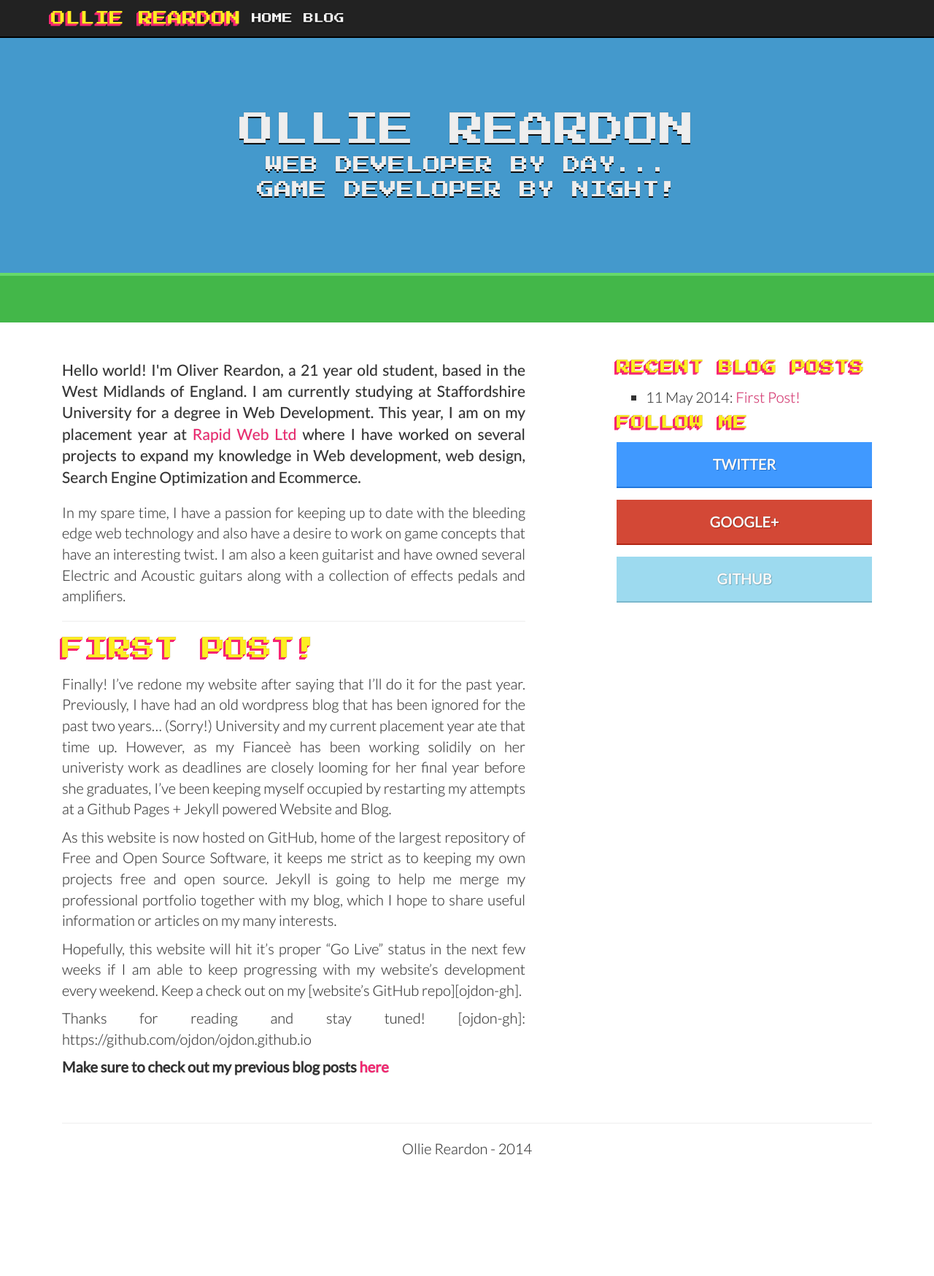
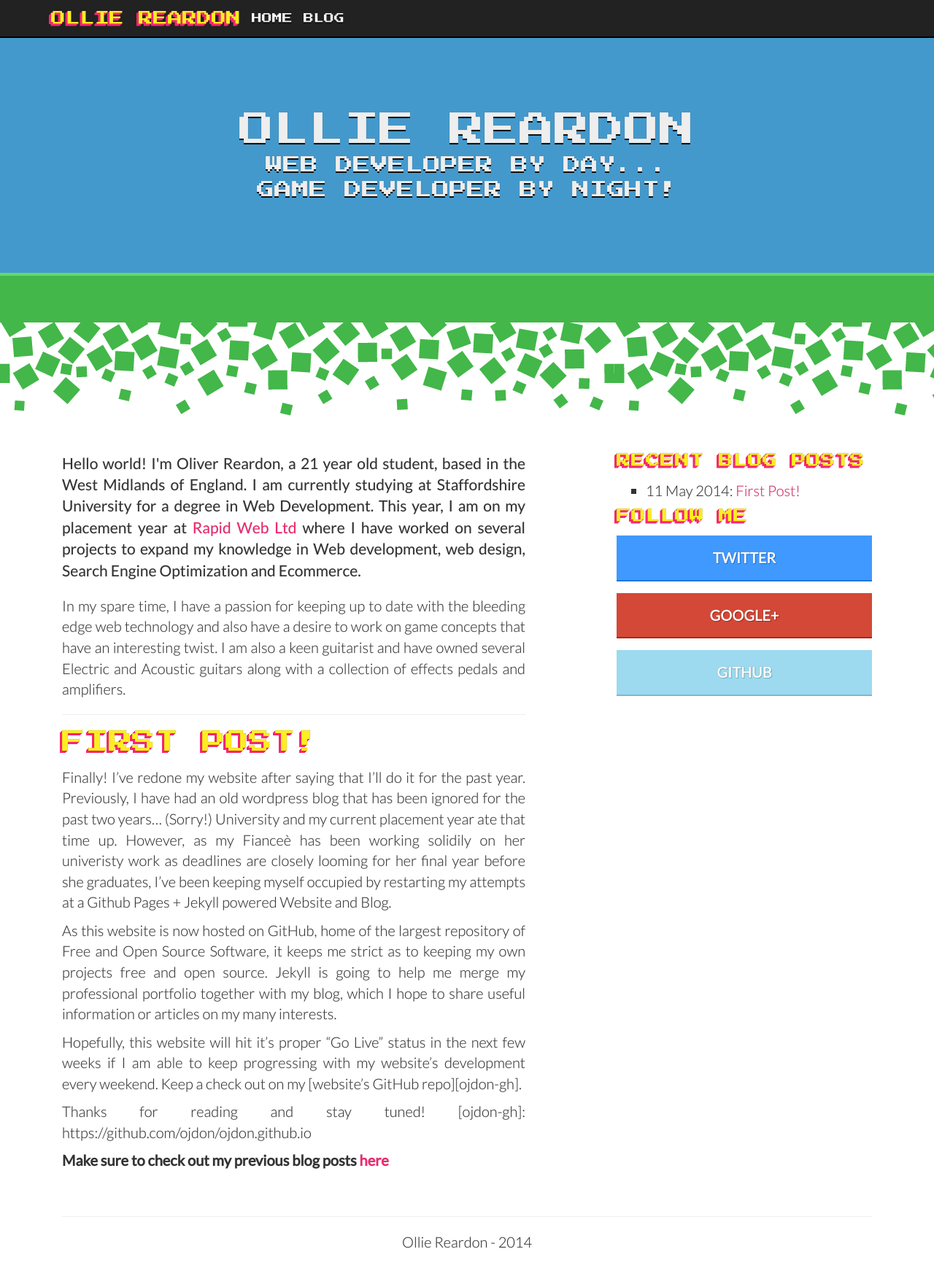
Before and after one commit to ojdon/ojdon.github.io, a Jekyll site: the page built from index.html, in a window 1280 px wide. Shown: the whole page at 73% size. Built offline with Jekyll 4.4.1, drawn with Linux system fonts in a browser that asks for light colours; nearby versions of some CDN libraries; Markdown is read by kramdown in place of the engine named in the settings; before the commit the page ends 1621 px from its top, so only the background shows below that.

Commit message:
Added ground tiles + Removed old code

```diff
--- a/css/style.css
+++ b/css/style.css
@@ -124,6 +124,12 @@ p {text-align: justify;}
 	padding-bottom: 32px;
 }
 
+.groundDayTiles {
+	background:url('/assets/tiles.png') repeat-x;
+	height: 149px;
+	margin-top: -21px;
+}
+
 .homeTitle, .homeSubtitle {
 	font-family: 'Press Start 2P', sans-serif;
 	color: #EEE;
--- a/index.html
+++ b/index.html
@@ -10,6 +10,7 @@ title: "Web Developer by Day, Game Developer by Night"
 	</div>
 </div>
 <div class="groundDay"></div>
+<div class="groundDayTiles"></div>
 <div class="container mainBody fadein">
 	<div class="col-xs-12 col-sm-4 col-md-offset-1 col-lg-offset-1 col-md-4 col-lg-4 pull-right">
 		<h3>Recent Blog Posts</h3>
```
Also changed, not shown: blog/index.html (+0 -15 lines), assets/tiles.png (added).
